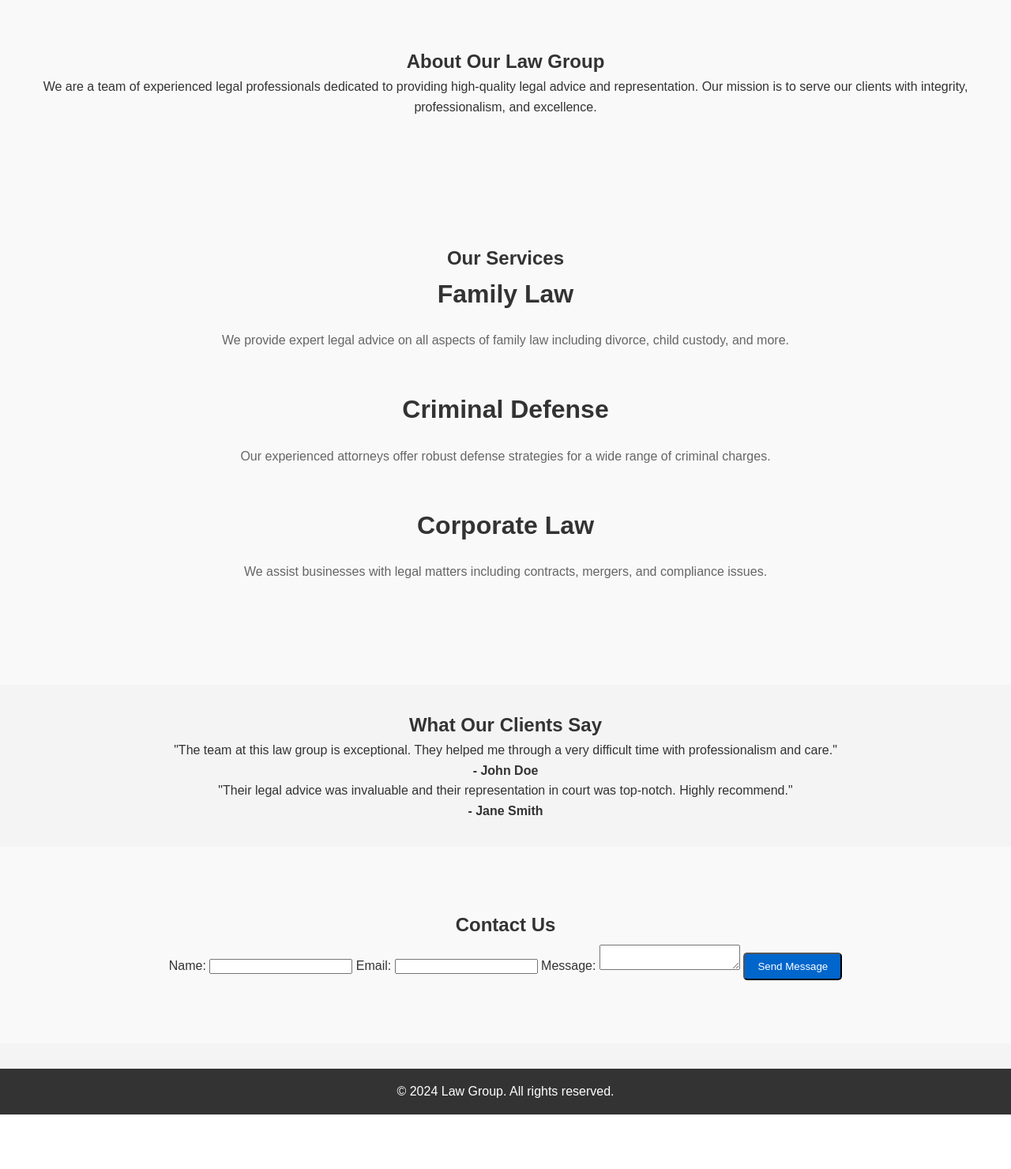
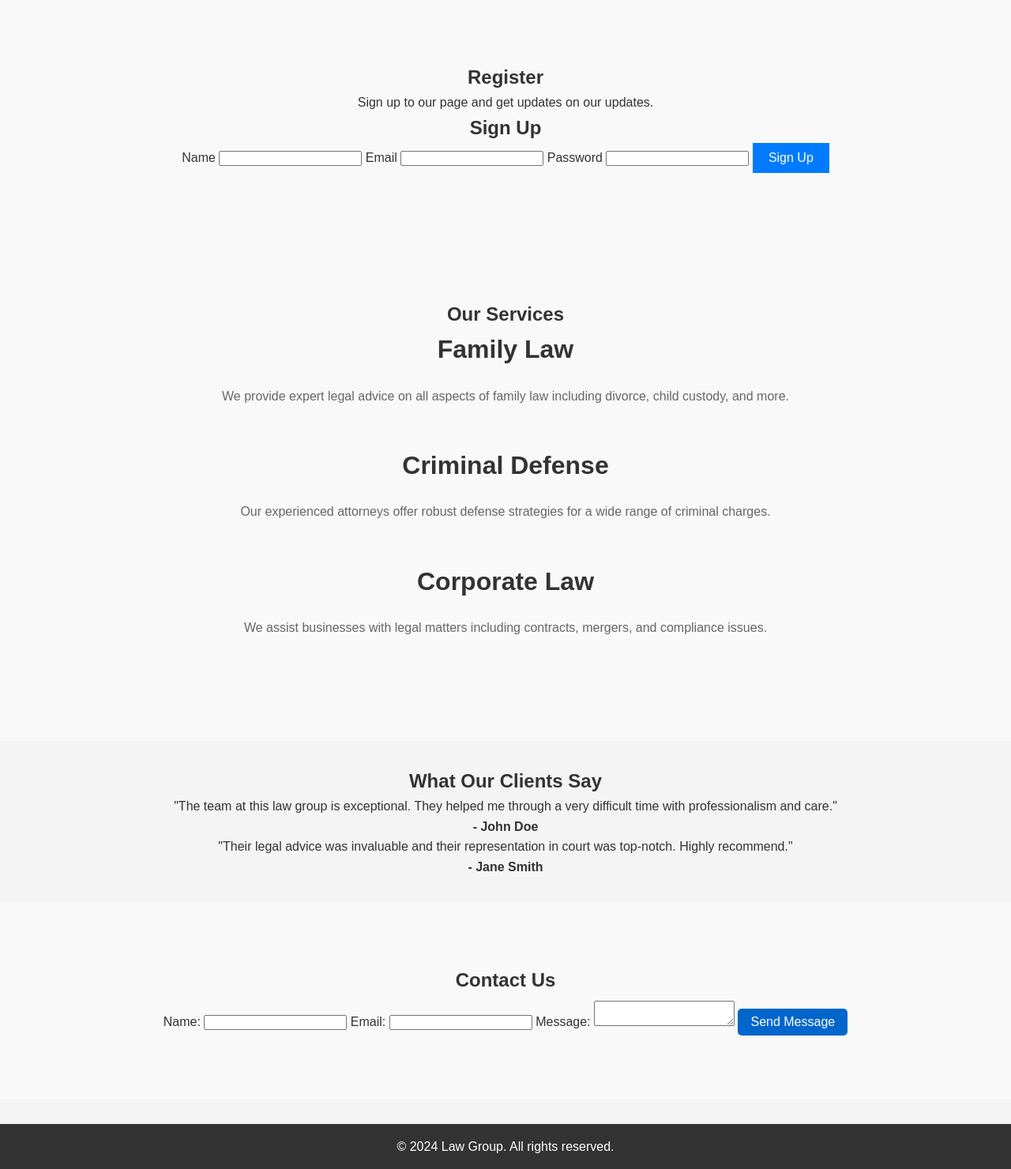
Before and after one commit to OmegaSithebe/Nkosi-Mbewe-Law-Group, a PHP site: page / in a window 1280 px wide. Shown: the part 879-2359 px from the top of the page at 79% size. Before the commit the page ends 2290 px from the top, so only its background shows below. Run offline with PHP 8.4, Linux system fonts and the light colour scheme.

Commit message:
24 May Word edit

```diff
--- a/css/styles.css
+++ b/css/styles.css
@@ -367,3 +367,54 @@ section {
     border: none;
     border-radius: 5px;
 }
+
+
+/*==========Get in touch with US=====================*/
+
+body {
+    font-family: Arial, sans-serif;
+    margin: 0;
+    padding: 0;
+}
+
+.header-image {
+    width: 100%;
+    height: auto;
+}
+
+main {
+    text-align: center;
+    margin-top: 20px;
+}
+
+.consultation-block {
+    display: inline-block;
+    text-align: left;
+    border: 1px solid #ddd;
+    padding: 20px;
+    margin-top: 20px;
+    max-width: 300px;
+}
+
+.consultation-image {
+    width: 100%;
+    height: auto;
+}
+
+.consultation-block p {
+    font-size: 18px;
+    margin: 10px 0;
+}
+
+button {
+    padding: 10px 20px;
+    font-size: 16px;
+    background-color: #007BFF;
+    color: white;
+    border: none;
+    cursor: pointer;
+}
+
+button:hover {
+    background-color: #0056b3;
+}
--- a/index.html
+++ b/index.html
@@ -5,7 +5,6 @@
     <meta name="viewport" content="width=device-width, initial-scale=1.0">
     <title>Law Group - Home</title>
     <link rel="stylesheet" href="css/styles.css">
-    <link rel="stylesheet" href="about.html.css">
 </head>
 <body>
     <header>
@@ -25,13 +24,26 @@
         <section id="hero">
             <h1>Welcome to Our Law Group</h1>
             <p>Your trusted legal advisors</p>
-            <a href="#contact" class="cta">Get in Touch</a>
+            <a href="intouch.html" class="cta">Get in Touch</a>
         </section>
 
         <!-- Brief Introduction -->
         <section id="about">
-            <h2>About Our Law Group</h2>
-            <p>We are a team of experienced legal professionals dedicated to providing high-quality legal advice and representation. Our mission is to serve our clients with integrity, professionalism, and excellence.</p>
+            <h2>Register</h2>
+            <p>Sign up to our page and get updates on our updates.</p>
+            <h2>Sign Up</h2>
+            <form action="signup.php" method="post">
+                <label for="name">Name</label>
+                <input type="text" id="name" name="name" required>
+
+                <label for="email">Email</label>
+                <input type="email" id="email" name="email" required>
+
+                <label for="password">Password</label>
+                <input type="password" id="password" name="password" required>
+
+                <button type="submit">Sign Up</button>
+            </form>
         </section>
 
         <!-- Services Overview -->
```
Also changed, not shown: about.html (+17 -13 lines), intouch.html (added, +40 -0 lines).
